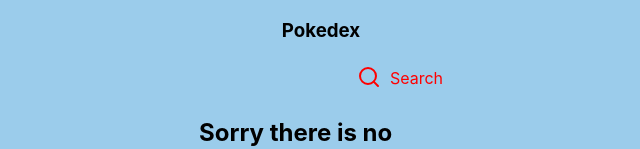
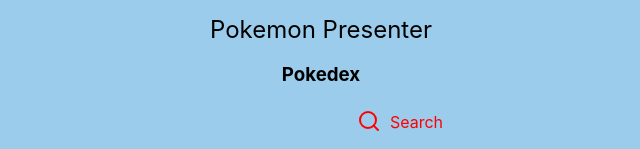
Before and after one commit to theo333/pokedex, a React (Create React App) app: page / in a window 1280 px wide. Shown: the top 149 px of the page, without its empty margins (319-959 px from the left). Built offline with nearby package versions, Linux system fonts and the light colour scheme; no server answers.

Commit message:
add Header

```diff
--- a/src/App.js
+++ b/src/App.js
@@ -1,12 +1,14 @@
 import React from 'react';
 import { Route, Switch } from 'react-router-dom';
 
+import Header from './components/Header';
 import Pokedex from './components/Pokedex';
 import Search from './components/Search';
 
 const App = () => {
   return (
     <main>
+      <Header />
       <section className='container'>
         < article className='main' >
           <Switch>
--- /dev/null
+++ b/src/components/Header.js
@@ -0,0 +1,11 @@
+import React from 'react';
+
+const Header = () => {
+	return (
+		<header>
+			Pokemon Presenter
+		</header>
+	);
+};
+
+export default Header;
--- a/src/index.css
+++ b/src/index.css
@@ -11,6 +11,12 @@
 code {
   font-family: source-code-pro, Menlo, Monaco, Consolas, "Courier New",
     monospace;
+}
+
+header {
+  text-align: center;
+  font-size: 1.5rem;
+  margin-top: 15px;
 }
 
 .container {
```
